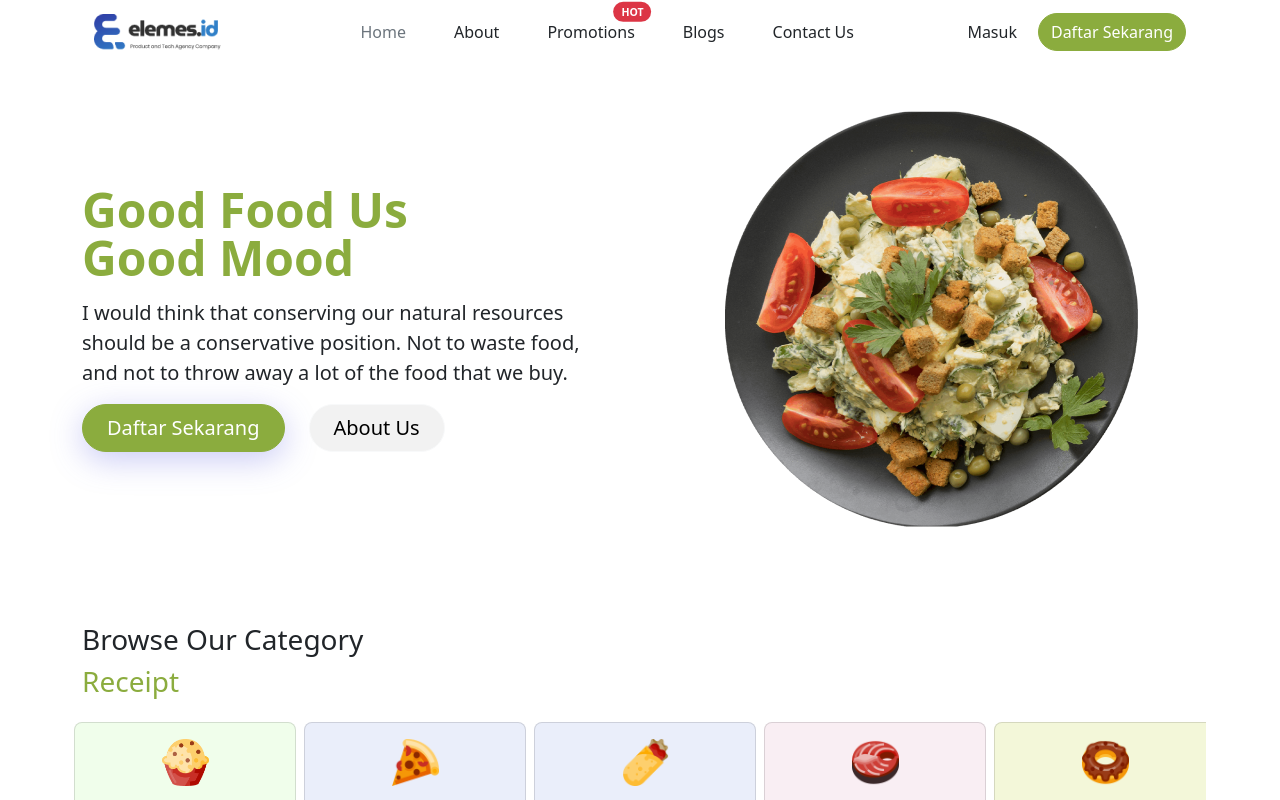
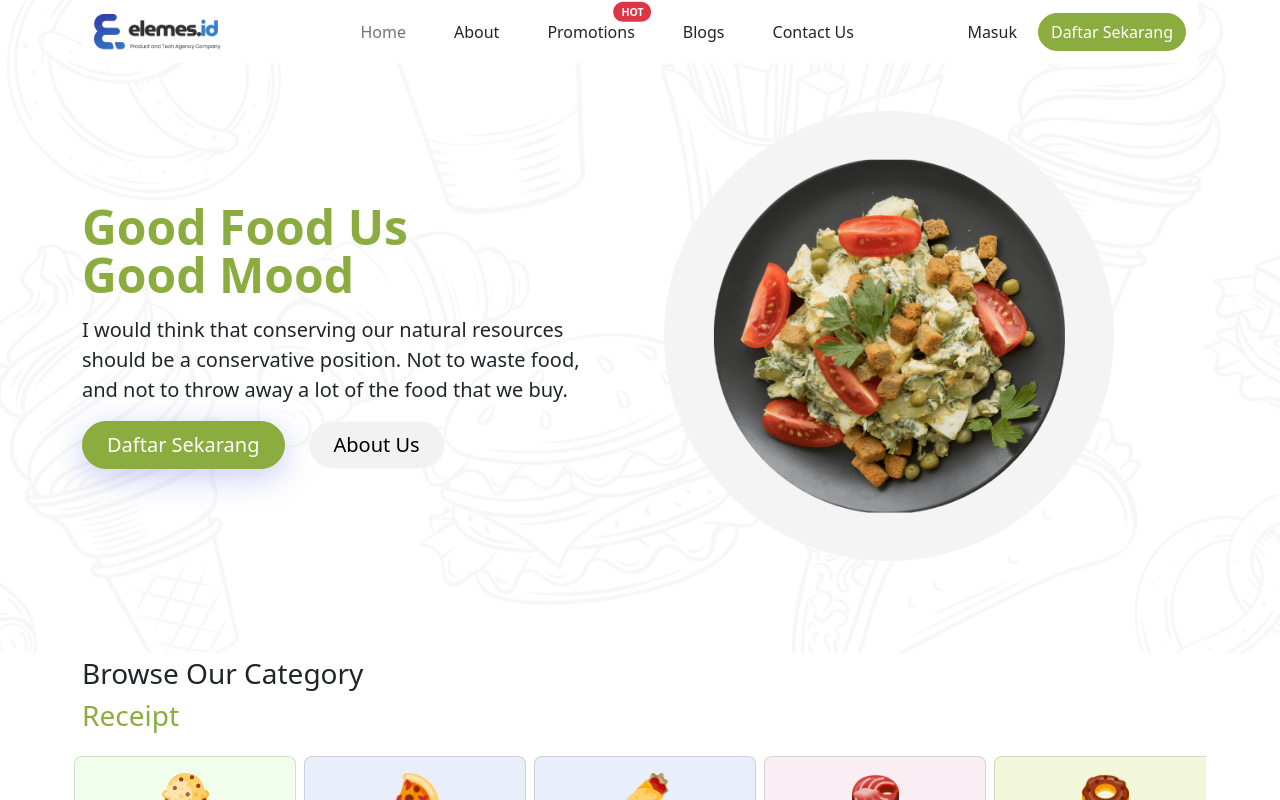
Before and after one commit to jprumekso/goodfood, a Vue app: page / in a window 1280 px wide. Shown: the top 800 px of the page. Built offline with nearby package versions, Linux system fonts and the light colour scheme.

Commit message:
apply background

```diff
--- a/src/views/Home.vue
+++ b/src/views/Home.vue
@@ -47,18 +47,24 @@
     <!-- End of Navigation bar -->
 
     <!-- Hero Header -->
-    <div class="row align-items-center g-5 py-5">
+    <div class="hero row align-items-center g-5 py-5">
       <div class="col-12 col-lg-6">
         <h1 class="display-5 fw-bold lh-1 mb-3 text-primary">
           Good Food Us <br />
           Good Mood
         </h1>
+        <div class="d-flex justify-content-center d-lg-none py-5">
+          <div
+            class="p-4 rounded-circle"
+            style="width: 300px; height: 300px; background-color: #f4f4f4"
+          >
             <img
               src="../assets/hero.png"
-          class="d-block d-lg-none mx-lg-auto py-5"
+              class="hero-image d-block mx-lg-auto img-fluid"
               loading="lazy"
-          style="width: 230px"
             />
+          </div>
+        </div>
         <p class="lead">
           I would think that conserving our natural resources should be a
           conservative position. Not to waste food, and not to throw away a lot
@@ -77,11 +83,16 @@
         </div>
       </div>
       <div class="d-none d-lg-block col-lg-6">
+        <div
+          class="p-5 rounded-circle d-flex justify-content-center"
+          style="width: 450px; height: 450px; background-color: #f4f4f4"
+        >
           <img
             src="../assets/hero.png"
-          class="d-block mx-lg-auto img-fluid"
+            class="hero-image d-block mx-lg-auto img-fluid"
             loading="lazy"
           />
+        </div>
       </div>
     </div>
     <!-- End of Hero Header -->
@@ -470,3 +481,24 @@ export default {
   },
 };
 </script>
+
+<style>
+  .hero {
+    position: "relative";
+    z-index: 1;
+  }
+
+  .hero::before {
+    content: " ";
+    position: absolute;
+    top: 0;
+    left: 0;
+    width: 100%;
+    height: 85%;
+    opacity: 0.03;
+    z-index: -1;
+    background-image: url("../assets/background.png");
+    background-size: auto;
+    background-repeat: no-repeat;
+  }
+</style>
```
Also changed, not shown: src/assets/background.png (added). Lines whose indentation alone changed are shown as unchanged.
